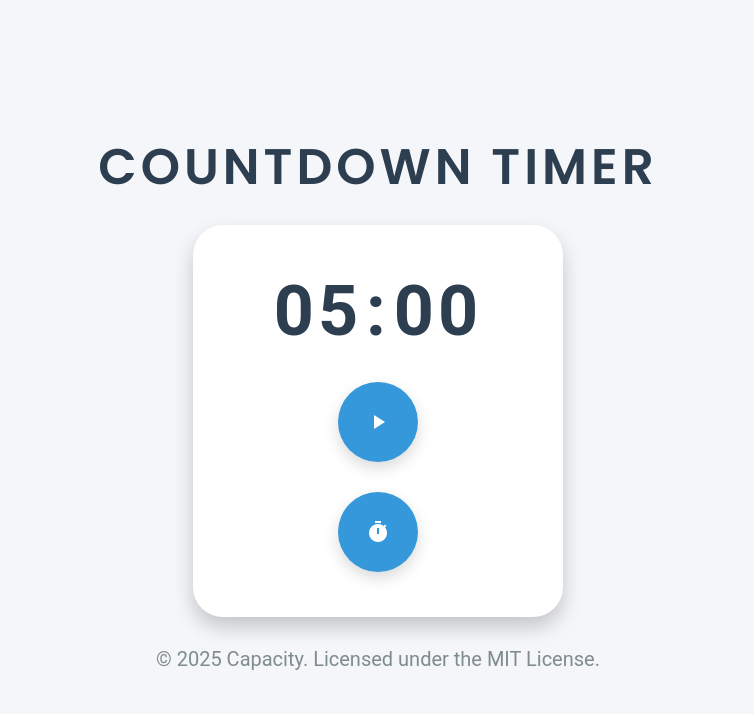
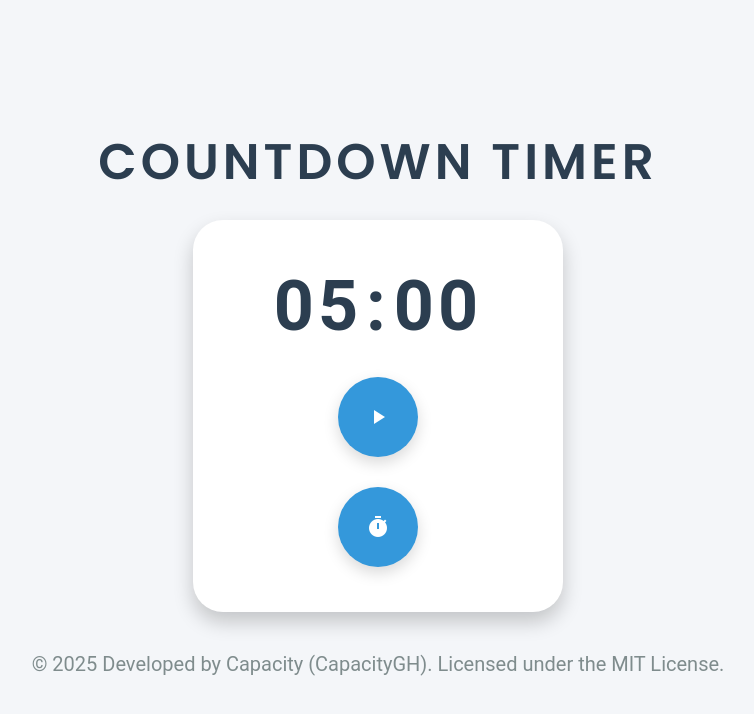
Before and after one commit to CapacityGH/countdown-timer, a plain HTML site: page index.html in a window 1280 px wide. Shown: the whole page, without its empty margins (262-1016 px from the left). Drawn offline with Linux system fonts and the light colour scheme.

Commit message:
Enhanced: copyright title and screenshot of a project

```diff
--- a/css/style.css
+++ b/css/style.css
@@ -83,7 +83,7 @@
 }
 
 .timer-section {
-    margin-bottom: 30px;
+    margin-bottom: 40px;
 }
 
 .copyright {
--- a/index.html
+++ b/index.html
@@ -22,7 +22,8 @@
         </section>
 
         <p class="copyright">
-            © 2025 Capacity. Licensed under the MIT License.
+            © 2025 Developed by Capacity (CapacityGH). Licensed under the MIT
+            License.
         </p>
 
         <script type="module" src="js/main.js"></script>
```
Also changed, not shown: assets/countdown-timer.png.
